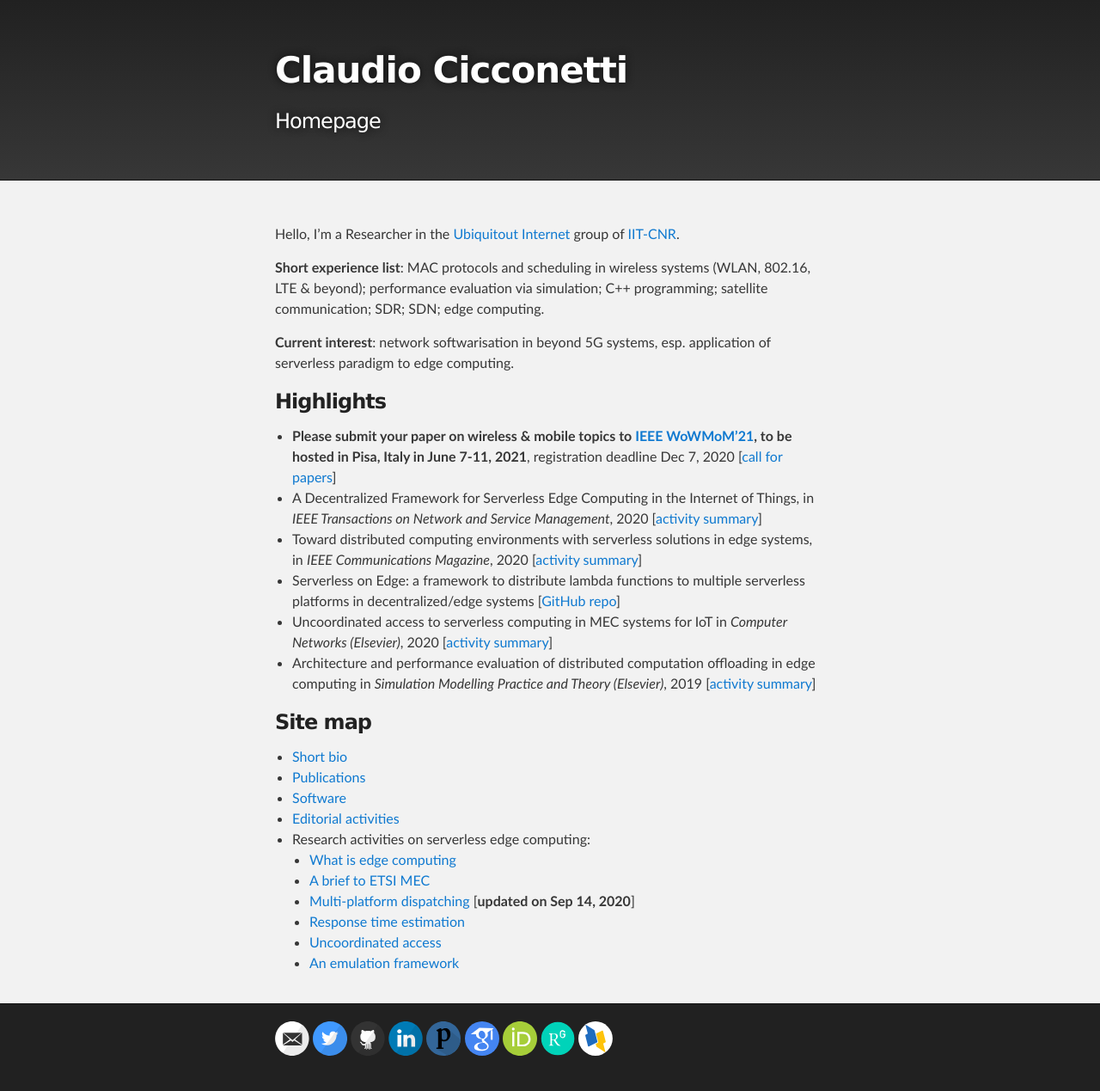
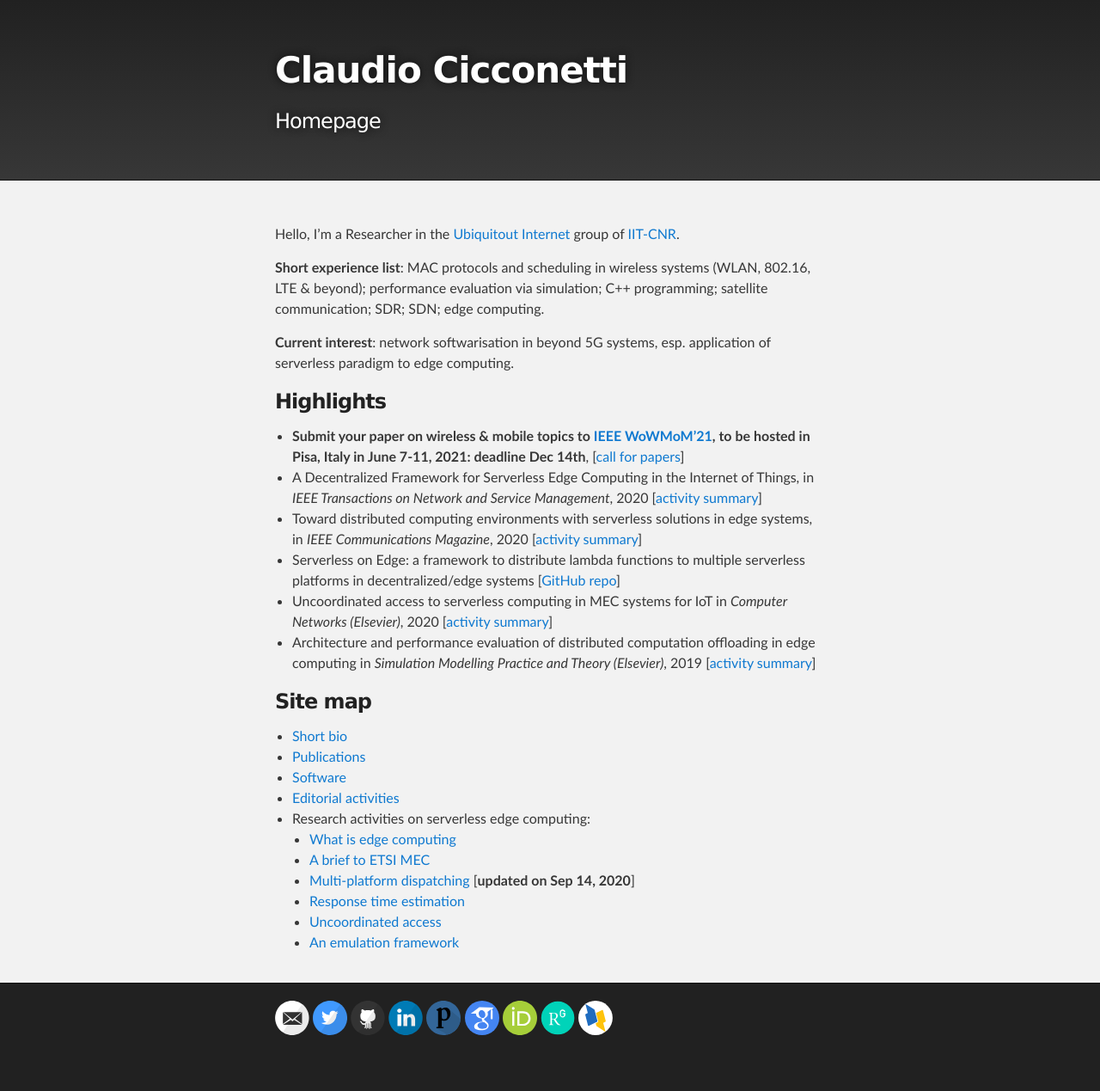
Before and after one commit to ccicconetti/ccicconetti.github.io, a Jekyll site: the page built from index.md, in a window 1280 px wide. Shown: the whole page at 86% size. Built offline with Jekyll 4.4.1, drawn with Linux system fonts in a browser that asks for light colours; after the commit the page ends 1245 px from its top, so only the background shows below that.

Commit message:
Update news

```diff
--- a/index.md
+++ b/index.md
@@ -11,7 +11,7 @@ Hello, I'm a Researcher in the [Ubiquitout Internet](http://cnd.iit.cnr.it/) gro
 
 ### Highlights
 
-- **Please submit your paper on wireless & mobile topics to [IEEE WoWMoM'21](http://wowmom2021.iit.cnr.it/), to be hosted in Pisa, Italy in June 7-11, 2021**, registration deadline Dec 7, 2020 [[call for papers](http://wowmom2021.iit.cnr.it/call_for_papers.html)]
+- **Submit your paper on wireless & mobile topics to [IEEE WoWMoM'21](http://wowmom2021.iit.cnr.it/), to be hosted in Pisa, Italy in June 7-11, 2021: deadline Dec 14th**, [[call for papers](http://wowmom2021.iit.cnr.it/call_for_papers.html)]
 - A Decentralized Framework for Serverless Edge Computing in the Internet of Things, in _IEEE Transactions on Network and Service Management_, 2020 [[activity summary](cloudcom2018.md)]
 - Toward distributed computing environments with serverless solutions in edge systems, in _IEEE Communications Magazine_, 2020 [[activity summary](serverless-etsi.md)]
 - Serverless on Edge: a framework to distribute lambda functions to multiple serverless platforms in decentralized/edge systems [[GitHub repo](https://github.com/ccicconetti/serverlessonedge)]
```
